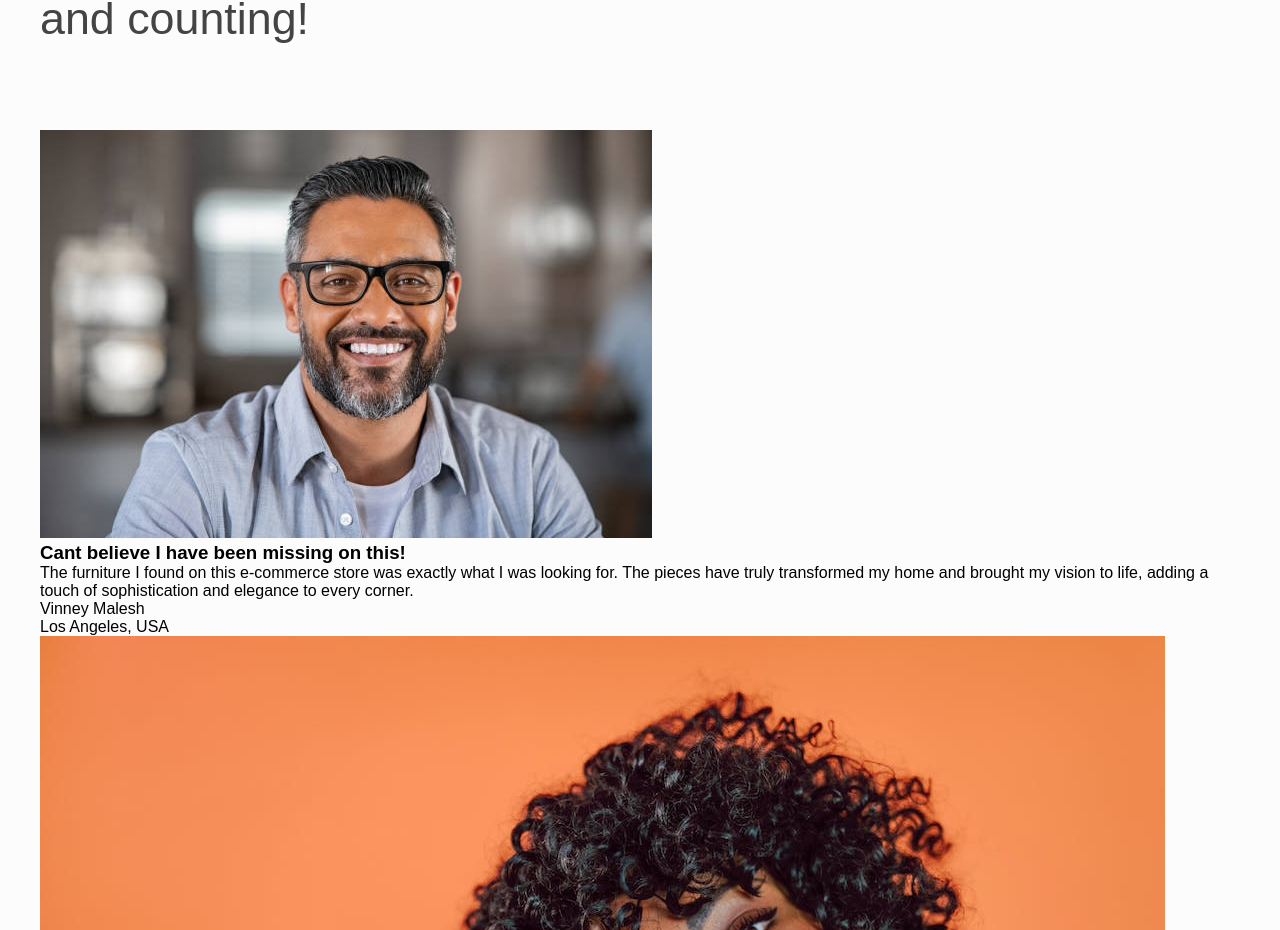
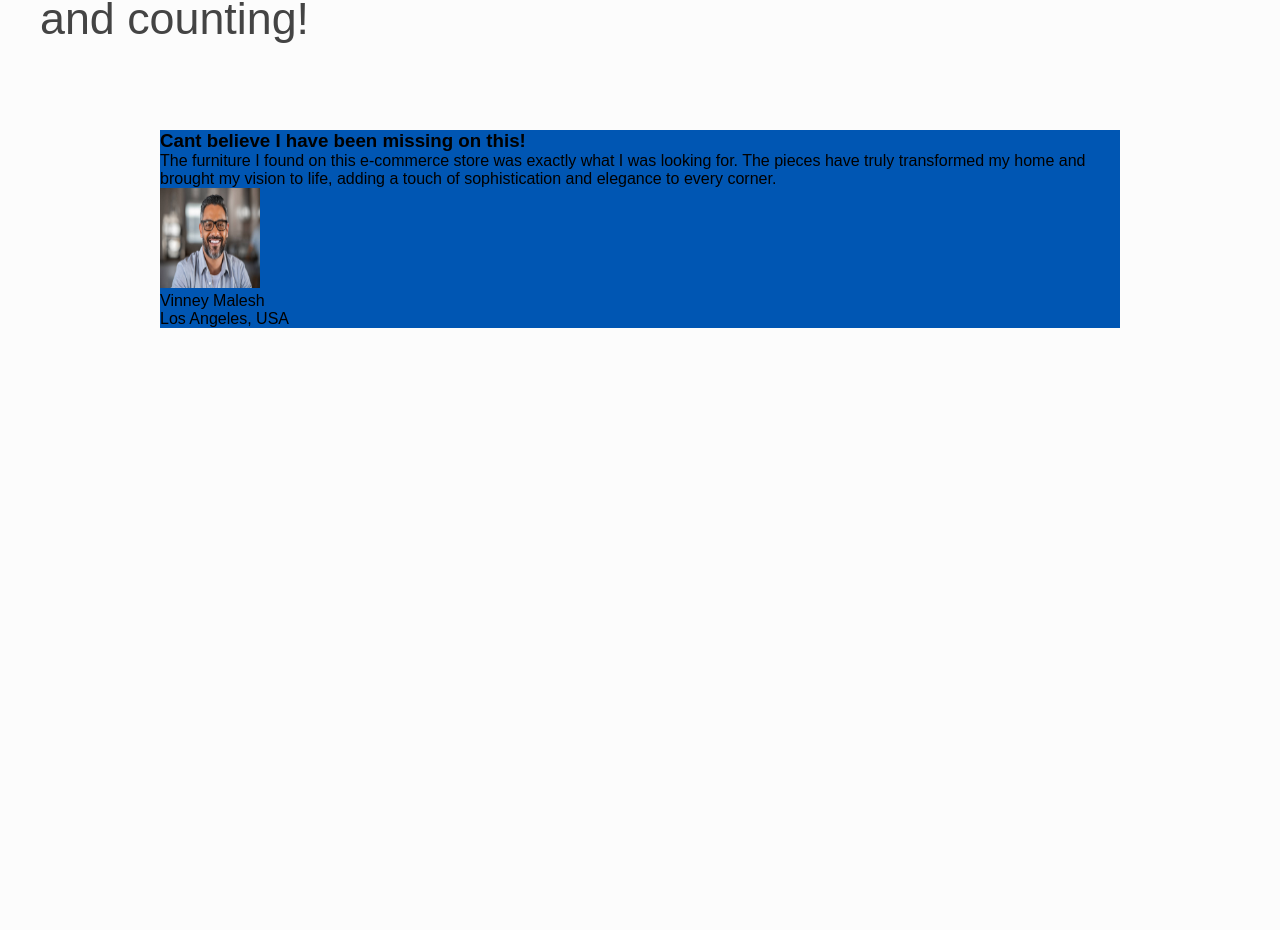
Before and after one commit to sasanedicbn/Home-Heaven-e-commerce, a React (Vite) app: page / in a window 1280 px wide. Shown: the part 3713-4643 px from the top of the page. After the commit the page ends 4185 px from the top, so only its background shows below. Built offline with nearby package versions, Linux system fonts and the light colour scheme.

Commit message:
Create chagnes in Testimonila components

```diff
--- a/src/index.css
+++ b/src/index.css
@@ -514,11 +514,7 @@ padding-bottom: 5rem;
   width: 70%;
   margin: 0 auto;
   background-color: rgb(231, 231, 255);
-  /* margin-bottom: 10rem;; */
 }
-/* .section-operations{
-
-} */
 /* operations style for */
 .oparation-btn {
   width: 160px;
@@ -578,7 +574,18 @@ padding-bottom: 5rem;
   padding-left: 4rem;
   line-height: 1.8;
 }
-/* .container-operations{
-  border-bottom: 1px solid orange;
-  paddin
-} */
+/* TESTIMONIAL */
+.testimonial-img{
+  width: 100px;
+  height: 100px;
+}
+.section-testimonials{
+  background-color: red;
+  width: 70%;
+  margin: 0 auto;
+}
+.slider{
+  background-color: #0056b3;
+  width: 80%;
+  margin: 0 auto;
+}
--- a/src/pages/Testimonials.tsx
+++ b/src/pages/Testimonials.tsx
@@ -1,19 +1,33 @@
+import { useState } from "react";
 import HomeSectionWrapper from "./HomeSectionWrapper";
 import { testimonialData } from "./constants/constants";
 
 const Testimonials = () => {
+    const [activeSlider, setActiveSlider] = useState(1);
+
     return (
-        <HomeSectionWrapper title="TESTIMONIALS" subTitle="Discover the stories of our delighted customers - thousands and counting!">
-            <section className="section-testimonials">
+        <HomeSectionWrapper
+            title="TESTIMONIALS"
+            subTitle="Discover the stories of our delighted customers - thousands and counting!"
+        >
+            <section className="">
+                <div className="slider">
                     {testimonialData.map(testimonial => (
+                        activeSlider === testimonial.id && (
                             <div key={testimonial.id} className="testimonial-card">
-                        <img src={testimonial.img} alt={`Testimonial from ${testimonial.name}`} className="testimonial-img" />
                                 <h3 className="testimonial-title">{testimonial.title}</h3>
                                 <p className="testimonial-description">{testimonial.description}</p>
+                                <img
+                                    src={testimonial.img}
+                                    alt={`Testimonial from ${testimonial.name}`}
+                                    className="testimonial-img"
+                                />
                                 <p className="testimonial-name">{testimonial.name}</p>
                                 <p className="testimonial-location">{testimonial.location}</p>
                             </div>
+                        )
                     ))}
+                </div>
             </section>
         </HomeSectionWrapper>
     );
```
Lines whose indentation alone changed are shown as unchanged.
